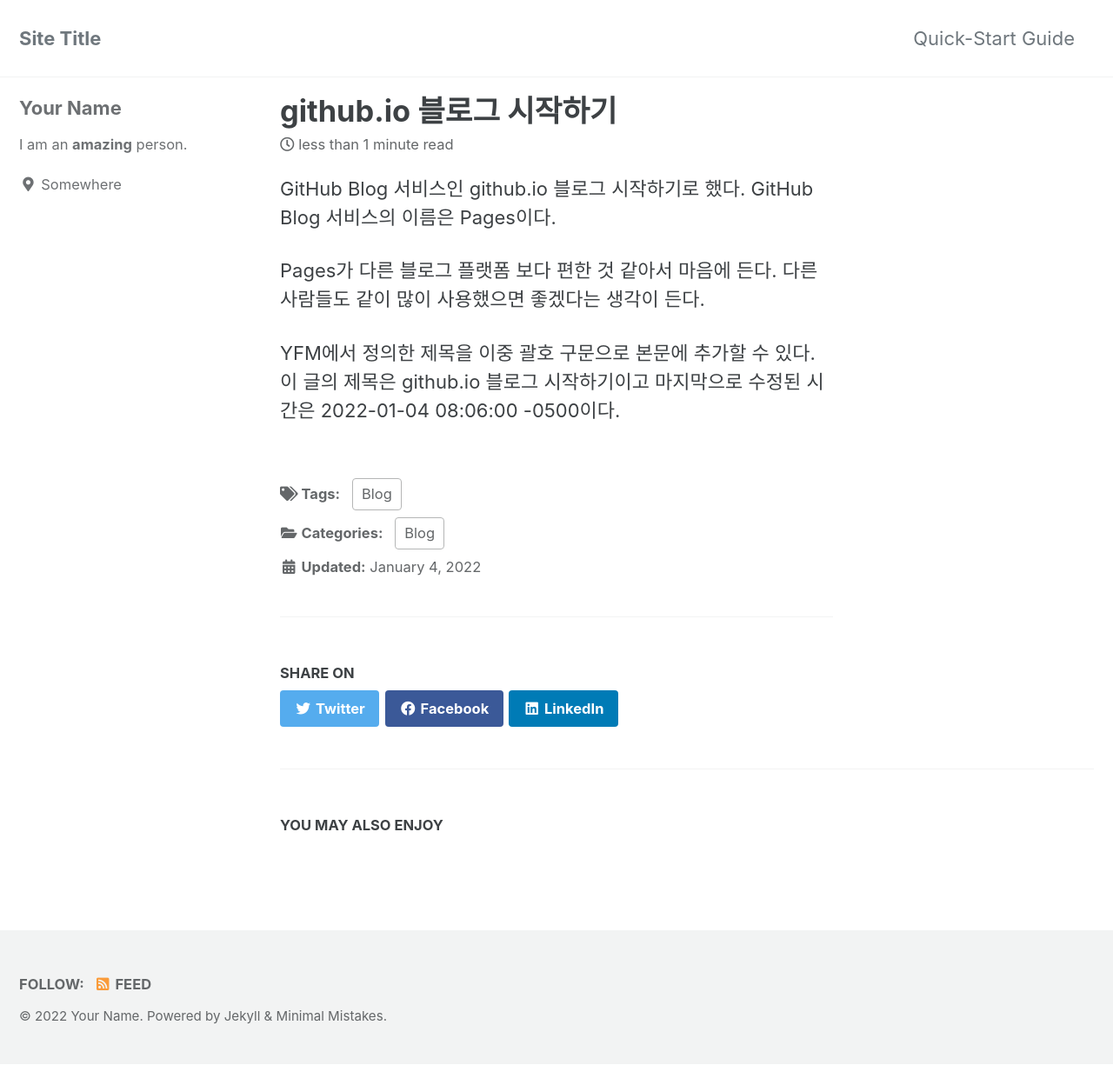
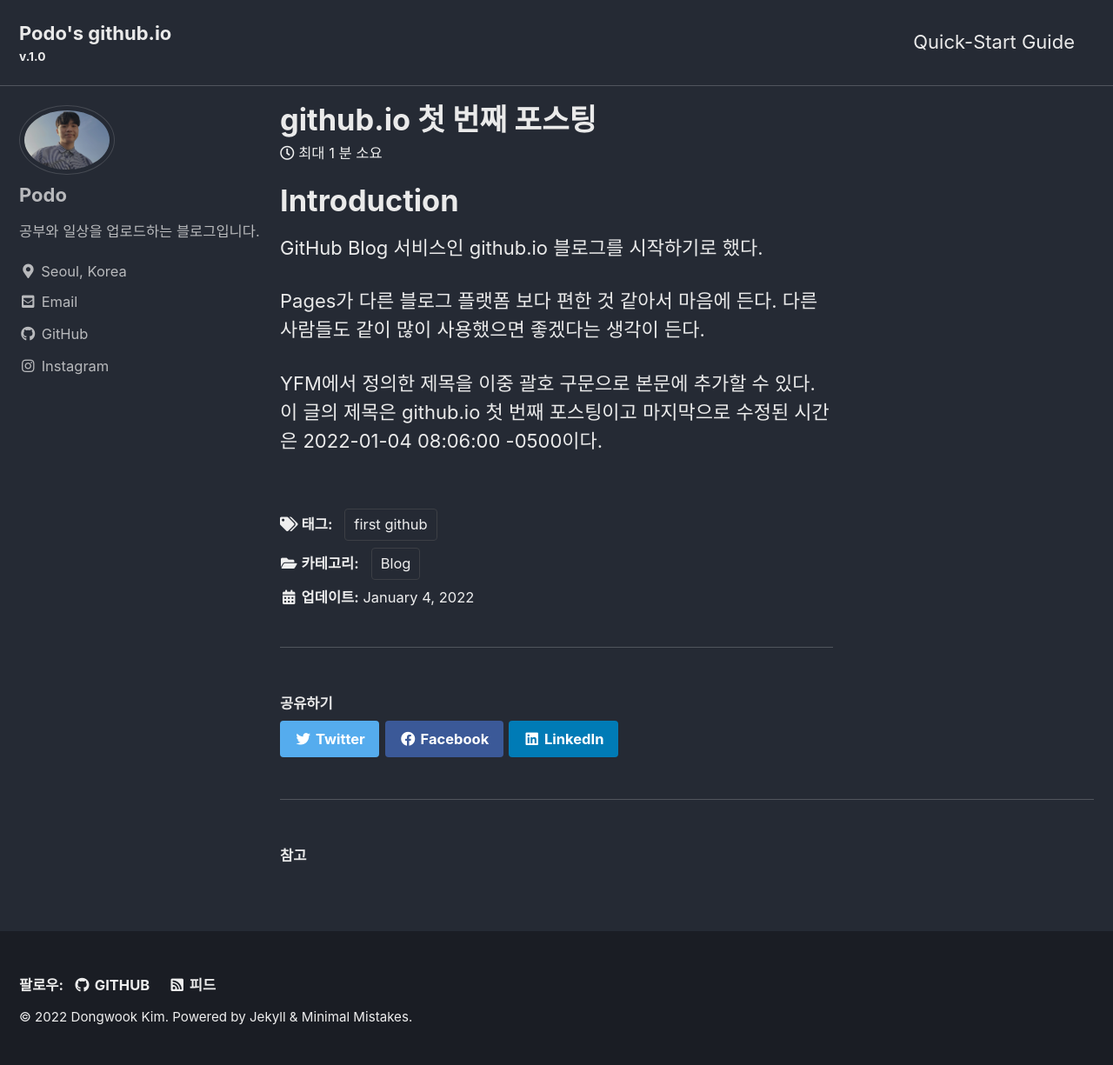
Before and after one commit to popopododo/popopododo.github.io, a Jekyll site: the page built from _posts/2022-01-04-First-posting.md, in a window 1280 px wide and 1225 px high. Shown: the whole window at 87% size. Built offline with Jekyll 4.4.1, drawn with Linux system fonts in a browser that asks for light colours; cached includes are drawn as plain includes.

Commit message:
Adjust config.yml

```diff
--- a/_config.yml
+++ b/_config.yml
@@ -12,21 +12,21 @@
 
 # theme                  : "minimal-mistakes-jekyll"
 # remote_theme           : "mmistakes/minimal-mistakes"
-minimal_mistakes_skin    : "default" # "air", "aqua", "contrast", "dark", "dirt", "neon", "mint", "plum", "sunrise"
+minimal_mistakes_skin    : "dark" # "air", "aqua", "contrast", "dark", "dirt", "neon", "mint", "plum", "sunrise"
 
 # Site Settings
-locale                   : "en-US"
-title                    : "Site Title"
+locale                   : "ko-KR"
+title                    : "Podo Blog"
 title_separator          : "-"
-subtitle                 : # site tagline that appears below site title in masthead
-name                     : "Your Name"
-description              : "An amazing website."
-url                      : # the base hostname & protocol for your site e.g. "https://mmistakes.github.io"
+subtitle                 : v.1.0
+name                     : "Dongwook Kim"
+description              : "공부와 일상을 업로드 하는 블로그입니다."
+url                      : "https://popopododo.github.io"
 baseurl                  : # the subpath of your site, e.g. "/blog"
 repository               : # GitHub username/repo-name e.g. "mmistakes/minimal-mistakes"
 teaser                   : # path of fallback teaser image, e.g. "/assets/images/500x300.png"
 logo                     : # path of logo image to display in the masthead, e.g. "/assets/images/88x88.png"
-masthead_title           : # overrides the website title displayed in the masthead, use " " for no title
+masthead_title           : Podo's github.io
 # breadcrumbs            : false # true, false (default)
 words_per_minute         : 200
 comments:
@@ -102,30 +102,21 @@ analytics:
 
 # Site Author
 author:
-  name             : "Your Name"
-  avatar           : # path of avatar image, e.g. "/assets/images/bio-photo.jpg"
-  bio              : "I am an **amazing** person."
-  location         : "Somewhere"
-  email            :
+  name             : "Podo"
+  avatar           : "assets/images/IMG_2287.JPG"
+  bio              : "공부와 일상을 업로드하는 블로그입니다."
+  location         : "Seoul, Korea"
+  email            : #smartpodo@kakao.com
   links:
     - label: "Email"
       icon: "fas fa-fw fa-envelope-square"
-      # url: "mailto:your.name@email.com"
-    - label: "Website"
-      icon: "fas fa-fw fa-link"
-      # url: "https://your-website.com"
-    - label: "Twitter"
-      icon: "fab fa-fw fa-twitter-square"
-      # url: "https://twitter.com/"
-    - label: "Facebook"
-      icon: "fab fa-fw fa-facebook-square"
-      # url: "https://facebook.com/"
+      url: "mailto:smartpodo@kakao.com"
     - label: "GitHub"
       icon: "fab fa-fw fa-github"
-      # url: "https://github.com/"
+      url: "https://github.com/popopododo"
     - label: "Instagram"
       icon: "fab fa-fw fa-instagram"
-      # url: "https://instagram.com/"
+      url: "https://instagram.com/wo_ok__k"
 
 # Site Footer
 footer:
@@ -138,7 +129,7 @@ footer:
       # url:
     - label: "GitHub"
       icon: "fab fa-fw fa-github"
-      # url:
+      url: "https://github.com/popopododo"
     - label: "GitLab"
       icon: "fab fa-fw fa-gitlab"
       # url:
@@ -216,9 +207,9 @@ sass:
 
 # Outputting
 permalink: /:categories/:title/
-paginate: 5 # amount of posts to show
+paginate: 15 # amount of posts to show
 paginate_path: /page:num/
-timezone: # https://en.wikipedia.org/wiki/List_of_tz_database_time_zones
+timezone: Asia/Seoul # https://en.wikipedia.org/wiki/List_of_tz_database_time_zones
 
 
 # Plugins (previously gems:)
--- a/_posts/2022-01-04-First-posting.md
+++ b/_posts/2022-01-04-First-posting.md
@@ -1,16 +1,16 @@
 ---
-title:  "github.io 블로그 시작하기"
-excerpt: "GitHub Blog 서비스인 github.io 블로그 시작하기로 했다."
+title:  "github.io 첫 번째 포스팅"
+excerpt: "Github.io Start"
 
 categories:
   - Blog
 tags:
-  - Blog
+  - first github
 last_modified_at: 2022-01-04T08:06:00-05:00
 ---
+# Introduction
+GitHub Blog 서비스인 github.io 블로그를 시작하기로 했다.
 
-GitHub Blog 서비스인 github.io 블로그 시작하기로 했다.
-GitHub Blog 서비스의 이름은 Pages이다.
 
 Pages가 다른 블로그 플랫폼 보다 편한 것 같아서 마음에 든다.
 다른 사람들도 같이 많이 사용했으면 좋겠다는 생각이 든다.
```
Also changed, not shown: docs/_posts/2022-01-04-First-posting.md (deleted, +0 -20 lines), assets/images/IMG_2287.JPG (added), 11 other files.
